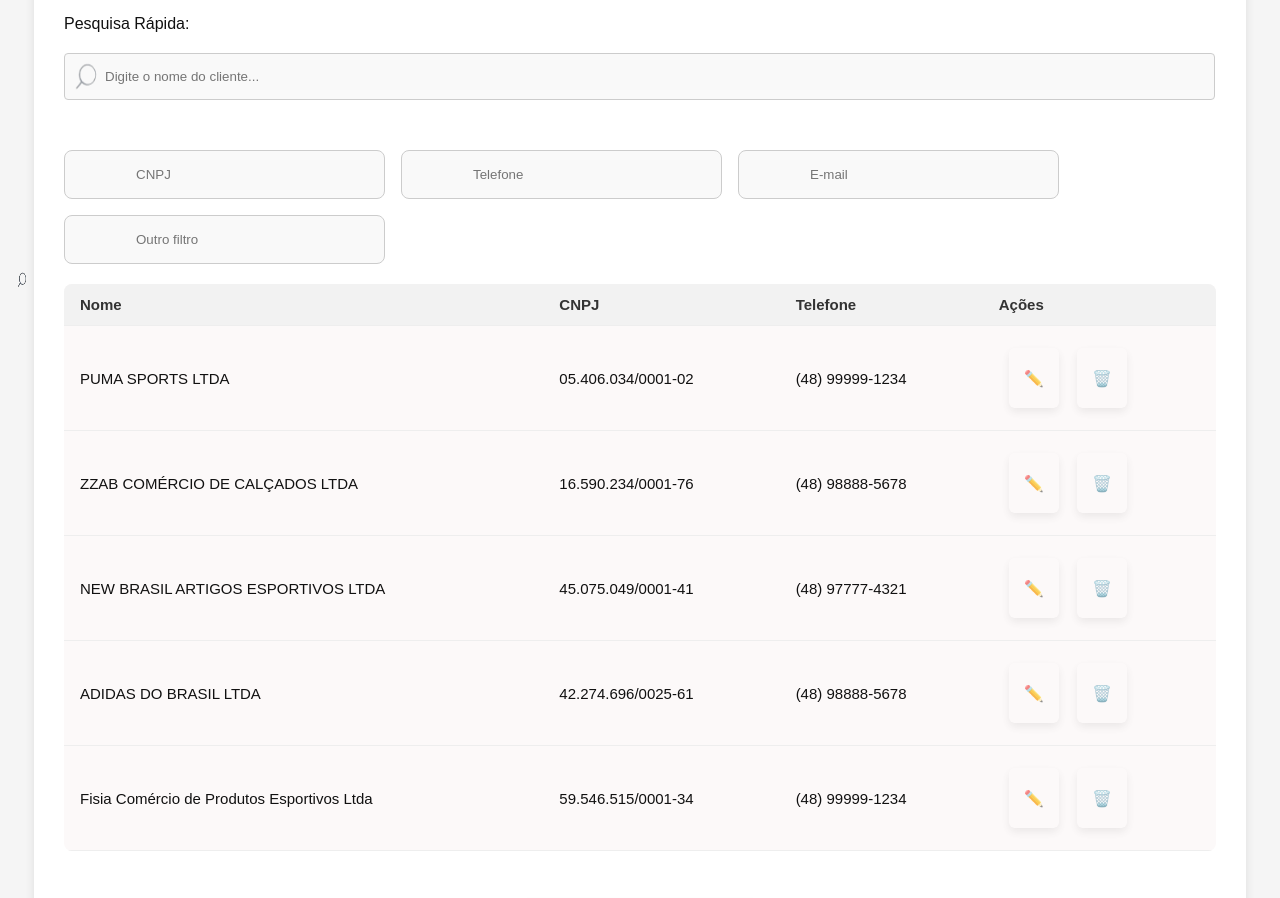
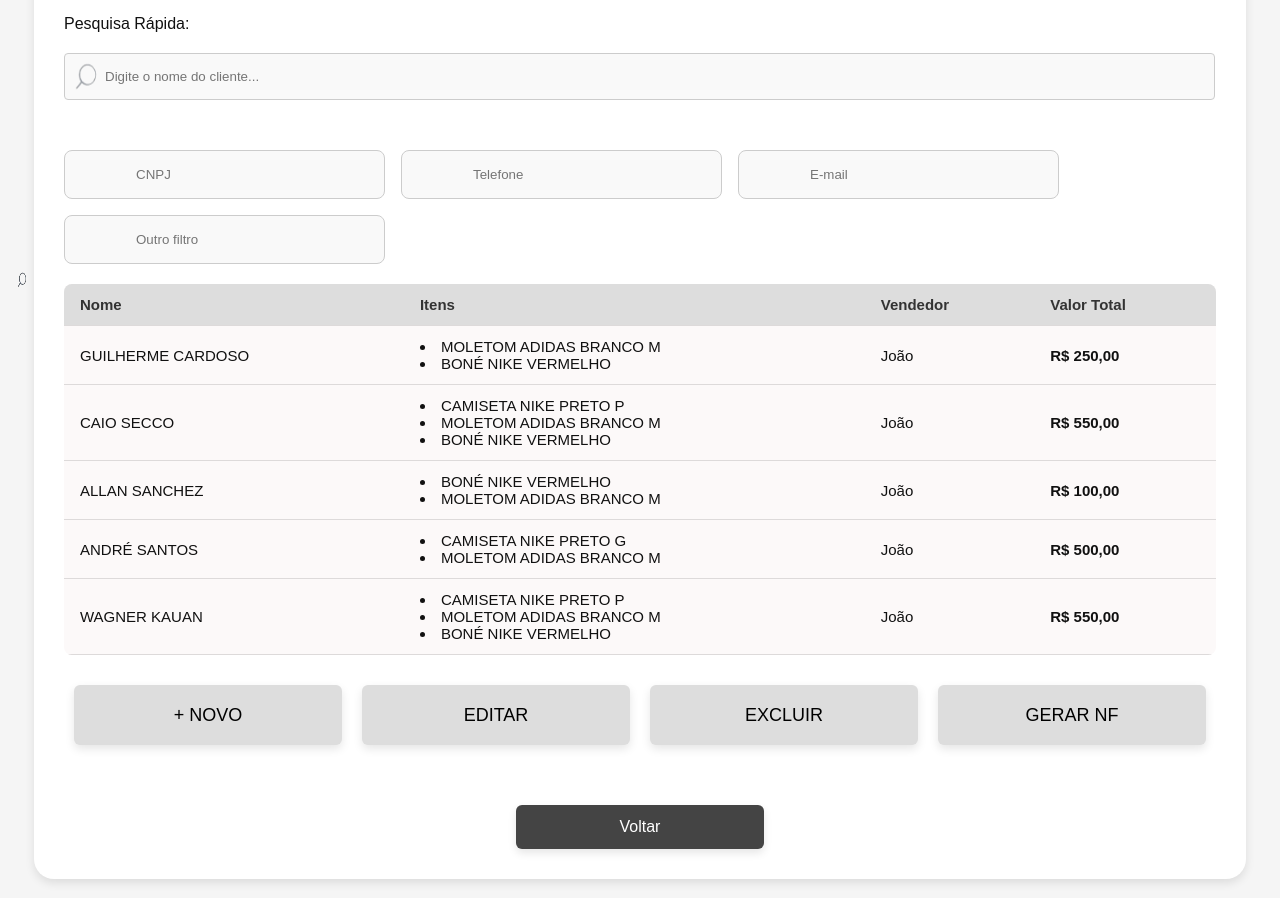
Before and after one commit to Caio-Secco/Sistema-operacional, a plain HTML site: page pages/page-vendas.html in a window 1280 px wide. Shown: the part 120-1018 px from the top of the page. Drawn offline with Linux system fonts and the light colour scheme.

Commit message:
page-vendas

```diff
--- a/pages/page-vendas.html
+++ b/pages/page-vendas.html
@@ -41,59 +41,69 @@
             <thead>
                 <tr>
                     <th>Nome</th>
-                    <th>CNPJ</th>
-                    <th>Telefone</th>
-                    <th>Ações</th>
+                    <th>Itens</th>
+                    <th>Vendedor</th>
+                    <th>Valor Total</th>
                 </tr>
             </thead>
             <tbody class="vendas-list">
                 <tr>
-                    <td>PUMA SPORTS LTDA</td>
-                    <td>05.406.034/0001-02</td>
-                    <td>(48) 99999-1234</td>
+                    <td>GUILHERME CARDOSO</td>
                     <td>
-                        <button class="btn-editar">✏️</button>
-                        <button class="btn-excluir">🗑️</button>
+                        <li>MOLETOM ADIDAS BRANCO M</li>
+                        <li>BONÉ NIKE VERMELHO</li>
                     </td>
+                    <td>João</td>
+                    <td><strong> R$ 250,00</strong></td>
                 </tr>
                 <tr>
-                    <td>ZZAB COMÉRCIO DE CALÇADOS LTDA</td>
-                    <td>16.590.234/0001-76</td>
-                    <td>(48) 98888-5678</td>
+                    <td>CAIO SECCO</td>
                     <td>
-                        <button class="btn-editar">✏️</button>
-                        <button class="btn-excluir">🗑️</button>
+                        <li>CAMISETA NIKE PRETO P</li>
+                        <li>MOLETOM ADIDAS BRANCO M</li>
+                        <li>BONÉ NIKE VERMELHO</li>
                     </td>
+                    <td>João</td>
+                    <td><strong> R$ 550,00</strong></td>
                 </tr>
                 <tr>
-                    <td>NEW BRASIL ARTIGOS ESPORTIVOS LTDA</td>
-                    <td>45.075.049/0001-41</td>
-                    <td>(48) 97777-4321</td>
+                    <td>ALLAN SANCHEZ</td>
                     <td>
-                        <button class="btn-editar">✏️</button>
-                        <button class="btn-excluir">🗑️</button>
+                        <li>BONÉ NIKE VERMELHO</li>
+                        <li>MOLETOM ADIDAS BRANCO M</li>
                     </td>
+                    <td>João</td>
+                    <td><strong> R$ 100,00</strong></td>
                 </tr>
                 <tr>
-                    <td>ADIDAS DO BRASIL LTDA</td>
-                    <td>42.274.696/0025-61</td>
-                    <td>(48) 98888-5678</td>
+                    <td>ANDRÉ SANTOS</td>
                     <td>
-                        <button class="btn-editar">✏️</button>
-                        <button class="btn-excluir">🗑️</button>
+                        <li>CAMISETA NIKE PRETO G</li>
+                        <li>MOLETOM ADIDAS BRANCO M</li>
                     </td>
+                    <td>João</td>
+                    <td><strong> R$ 500,00</strong></td>
                 </tr>
                 <tr>
-                    <td>Fisia Comércio de Produtos Esportivos Ltda</td>
-                    <td>59.546.515/0001-34</td>
-                    <td>(48) 99999-1234</td>
+                    <td>WAGNER KAUAN</td>
                     <td>
-                        <button class="btn-editar">✏️</button>
-                        <button class="btn-excluir">🗑️</button>
+                        <li>CAMISETA NIKE PRETO P</li>
+                        <li>MOLETOM ADIDAS BRANCO M</li>
+                        <li>BONÉ NIKE VERMELHO</li>
                     </td>
+                    <td>João</td>
+                    <td><strong> R$ 550,00</strong></td>
                 </tr>
             </tbody>
         </table>
+        <div class="btn-vendas">
+            <td>
+                <button class="btn-op">+ NOVO</button>
+                <button class="btn-op">EDITAR</button>
+                <button class="btn-op">EXCLUIR</button>
+                <button class="btn-op">GERAR NF</button>
+            </td>
+        </div>
 
         <a href="../index.html" class="button-voltar">Voltar</a>
     </div>
--- a/style.css
+++ b/style.css
@@ -329,23 +329,31 @@ th {
 .tabela-vendas td {
   text-align: left;
   padding: 12px 16px;
-  border-bottom: 1px solid #eee;
+  border-bottom: 1px solid #dddada;
 }
 
 .tabela-vendas th {
-  background-color: #f2f2f2;
+  background-color: #ddd;
   font-weight: bold;
 }
 
-.btn-editar,
-.btn-excluir {
-  padding: 6px 10px;
+.btn-vendas {
   border: none;
   border-radius: 6px;
   font-size: 16px;
   cursor: pointer;
-  margin-right: 4px;
+  align-items: center;
+  justify-content: center;
+  display: flex;
 }
+
+.btn-op{
+  width: 1000px;
+  height: 60px;
+  border-radius: 6px;
+  background-color: #ddd;
+}
+
 
 
 
@@ -362,13 +370,20 @@ th {
   font-size: 16px;
   font-weight: 500;
   transition: background 0.3s;
-  box-shadow: 0 4px 8px rgba(0,0,0,0.1);
+  box-shadow: 0 4px 8px rgba(0, 0, 0, 0.1);
 }
 
 
 .button-voltar:hover {
   background-color: #000;
 }
+
+.vendas {
+  background-color: #ddd;
+  border-radius: 8px;
+}
+
+
 
 /* Responsivo */
 @media (max-width: 768px) {
```
